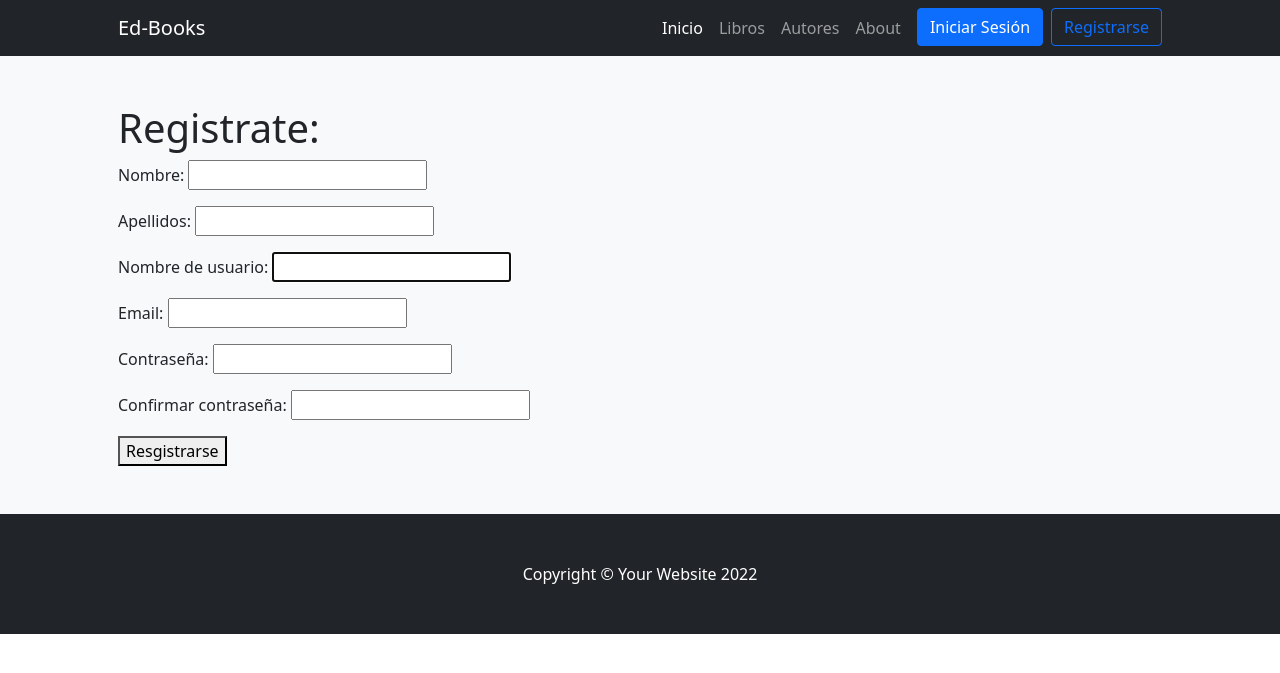
After one commit to EduardoRmrz/Edbooks, a Django app: template EdbooksApp/templates/EdbooksApp/register.html in a window 1280 px wide. The commit adds this page. Shown: the top 673 px of the page. Run offline with Django 4.2, Linux system fonts and the light colour scheme; the template is opened without the code that fills it: values that come from a table or form of the project are taken from there, others are empty; some libraries are stand-ins or nearby versions.

Commit message:
formulario userregisterform

```diff
--- a/EdbooksApp/forms.py
+++ b/EdbooksApp/forms.py
@@ -1,5 +1,7 @@
 from tabnanny import verbose
 from django import forms
+from django.contrib.auth.forms import AuthenticationForm, UserCreationForm
+from django.contrib.auth.models import User
 
 class NuevoLibro(forms.Form):
     titulo = forms.CharField(max_length=50) #, verbose="Titulo:")
@@ -10,3 +12,20 @@ class NuevoAutor(forms.Form):
     nombre = forms.CharField(max_length=50) #, verbose="Titulo:")
     apellido = forms.CharField(max_length=70) #, verbose="Autor:")
     nacionalidad = forms.CharField(max_length=50, label="Pais de residencia:")
+
+class UserRegisterForm(UserCreationForm):
+
+    first_name = forms.CharField(label="Nombre", required=False)
+    last_name = forms.CharField(label="Apellidos", required=False)
+
+    email = forms.EmailField(label="Email")
+    password1 = forms.CharField(label="Contraseña", widget=forms.PasswordInput)
+    password2 = forms.CharField(label="Confirmar contraseña", widget=forms.PasswordInput)
+
+
+
+    class Meta:
+        model = User
+        fields = ['first_name', 'last_name', 'username', 'email', 'password1', 'password2']
+
+        help_texts = {k:"" for k in fields}
--- a/EdbooksApp/templates/EdbooksApp/base.html
+++ b/EdbooksApp/templates/EdbooksApp/base.html
@@ -26,6 +26,7 @@
                         <li class="nav-item"><a class="nav-link" href="{% url 'autores' %}">Autores</a></li>
                         <li class="nav-item"><a class="nav-link" href="{% url 'about' %}">About</a></li>
                         <li class="nav-item"><a class="btn btn-primary mx-2" href="{% url 'login' %}">Iniciar Sesión</a></li>
+                        <li class="nav-item"><a class="btn btn-outline-primary" href="{% url 'register' %}">Registrarse</a></li>
                     </ul>
                 </div>
             </div>
--- /dev/null
+++ b/EdbooksApp/templates/EdbooksApp/register.html
@@ -0,0 +1,18 @@
+{% extends 'base.html' %}
+
+{% block titulopagina %}
+Registrate - Edbooks
+{% endblock %}
+
+{% block contenidopagina %}
+<section class="bg-light py-5">
+    <div class="container px-5">
+        <h1>Registrate: </h1>
+        <form action="" method="post">
+            {% csrf_token %}
+            {{form.as_p}}
+            <button type="submit">Resgistrarse</button>
+        </form>
+    </div>
+</section>
+{% endblock %}
--- a/EdbooksApp/urls.py
+++ b/EdbooksApp/urls.py
@@ -11,6 +11,7 @@ urlpatterns = [
     path('about/', about, name="about"),
     path('base/', base),
     path('login/', login_request, name="login"),
+    path('register/', register_request, name="register"),
 
 
     path('crear_libro/', crear_libro, name="crear_libro"),
```
Also changed, not shown: EdbooksApp/views.py (+25 -1 lines).
